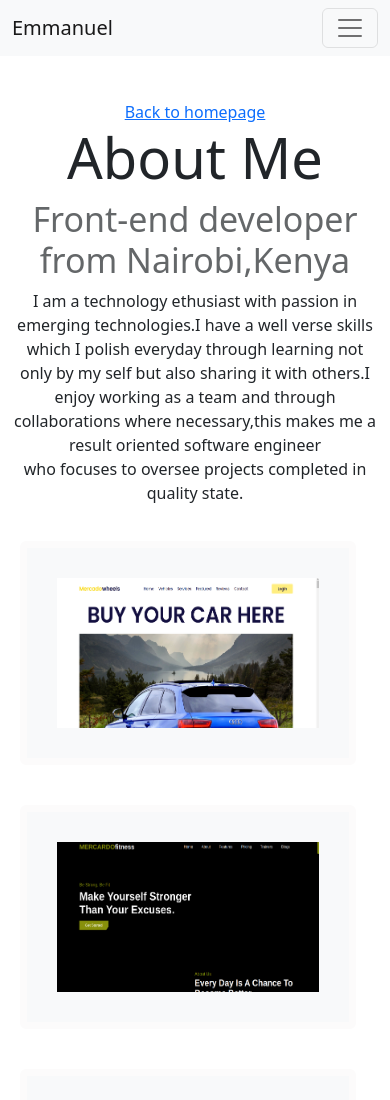
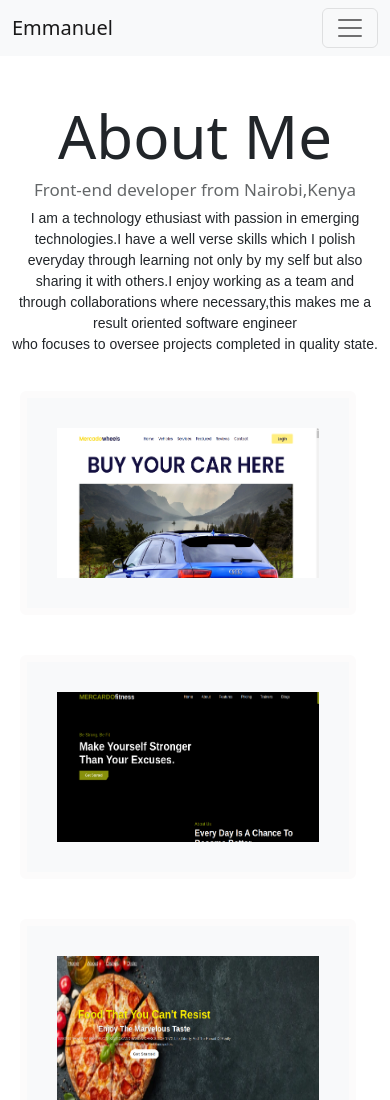
Before and after one commit to Emmanuel687/Portfolio_SHE, a plain HTML site: page about-me.html in a window 390 px wide. Shown: the top 1100 px of the page. Drawn offline with nearby package versions, Linux system fonts and the light colour scheme.

```diff
--- a/about-me.html
+++ b/about-me.html
@@ -36,8 +36,7 @@
 
         </section>
         <section>
-            <div class="row landing-page">
-                <a href="index.html" class="col-sm-12 text-center">Back to homepage</a>
+            <div class="row landing-page" id="about-page">
                 <h1 class="col-sm-12 text-center">About Me</h1>
                 <h3 class="col-sm-12 text-center">Front-end developer from Nairobi,Kenya</h3>
              </div>
@@ -46,7 +45,7 @@
 
 
     <div class="row">
-        <div class="col-sm-12 text-center">
+        <div class="col-sm-12 text-center" id="about-me">
            <p>I am a technology ethusiast with passion in emerging technologies.I have a well verse skills which I polish everyday through learning not only by my self but also sharing it with others.I enjoy working as a team and through collaborations where necessary,this makes me a result oriented software engineer <br> who focuses to oversee projects completed in quality state.</p>
         </div>
 
--- a/style.css
+++ b/style.css
@@ -212,6 +212,16 @@
     #landing-page p{
         font-size: 17px;
     }
+    #about-page h1{
+        font-size: 60px;
+    }
+    #about-page h3{
+        font-size: 17px;
+    }
+    #about-me p{
+        font-size: 14px;
+        font-family:Arial, Helvetica, sans-serif
+    }
 
 
 }
```
Also changed, not shown: contact-me.html (+7 -7 lines).
